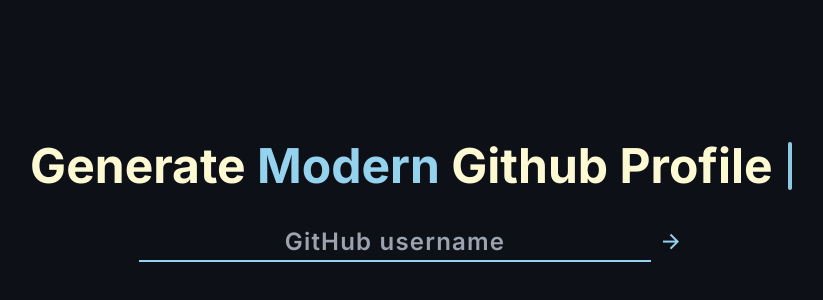
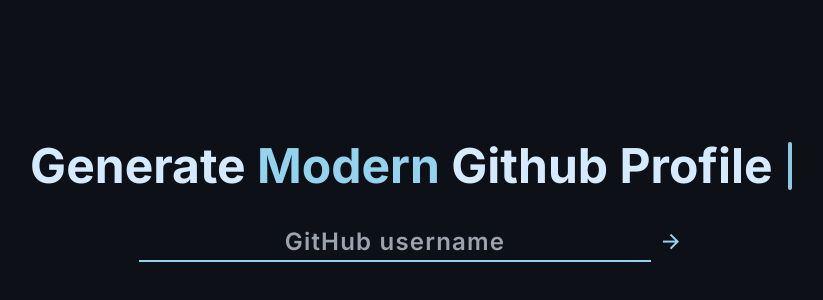
Before and after one commit to alfaarghya/readhub.md, a Next.js app: page /editor/profile in a window 1280 px wide. Shown: the part 210-510 px from the top of the page, without its empty margins (229-1052 px from the left). Built offline with nearby package versions, Linux system fonts and the light colour scheme.

Commit message:
change styling 🖼️

```diff
--- a/src/app/globals.css
+++ b/src/app/globals.css
@@ -4,5 +4,6 @@
 
 body {
   background-color: #0d1117;
-  color: #fdf9d3;
+  /* color: #fdf9d3; */
+  color: #d6eaff;
 }
--- a/src/components/profile-readme/elements/Username.tsx
+++ b/src/components/profile-readme/elements/Username.tsx
@@ -10,7 +10,7 @@
   return (
     <input
       type="text"
-      className="bg-transparent outline-none border-solid border-b-2 border-[#95D2EE] focus:border-b-[3px] focus:border-[#79cbf1] w-2/5 h-10 p-0 text-center font-semibold tracking-wider text-[#fdf9d3af]"
+      className="bg-transparent outline-none border-solid border-b-2 border-[#95D2EE] focus:border-b-[3px] focus:border-[#79cbf1] w-2/5 h-10 p-0 text-center font-semibold tracking-wider "
       placeholder="GitHub username"
       onChange={(element) => {
         setUsername(element.target.value);
--- a/src/components/profile-readme/ui/typewriter-effect.tsx
+++ b/src/components/profile-readme/ui/typewriter-effect.tsx
@@ -29,10 +29,7 @@
           return (
             <div key={`word-${idx}`} className="inline-block">
               {word.text.map((char, index) => (
-                <span
-                  key={`char-${index}`}
-                  className={cn(` text-[#FDF9D3] `, word.className)}
-                >
+                <span key={`char-${index}`} className={cn(``, word.className)}>
                   {char}
                 </span>
               ))}
```
